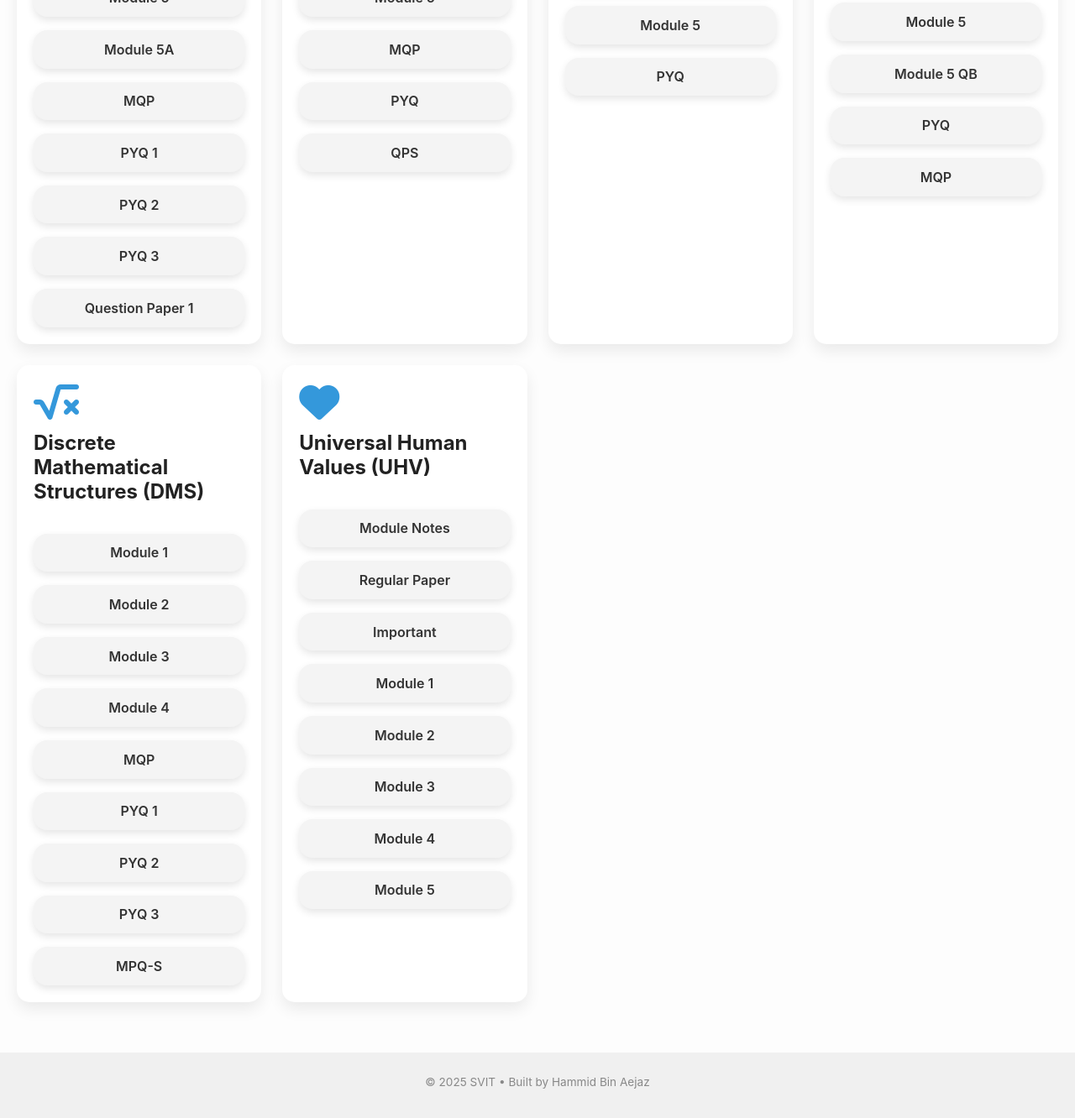
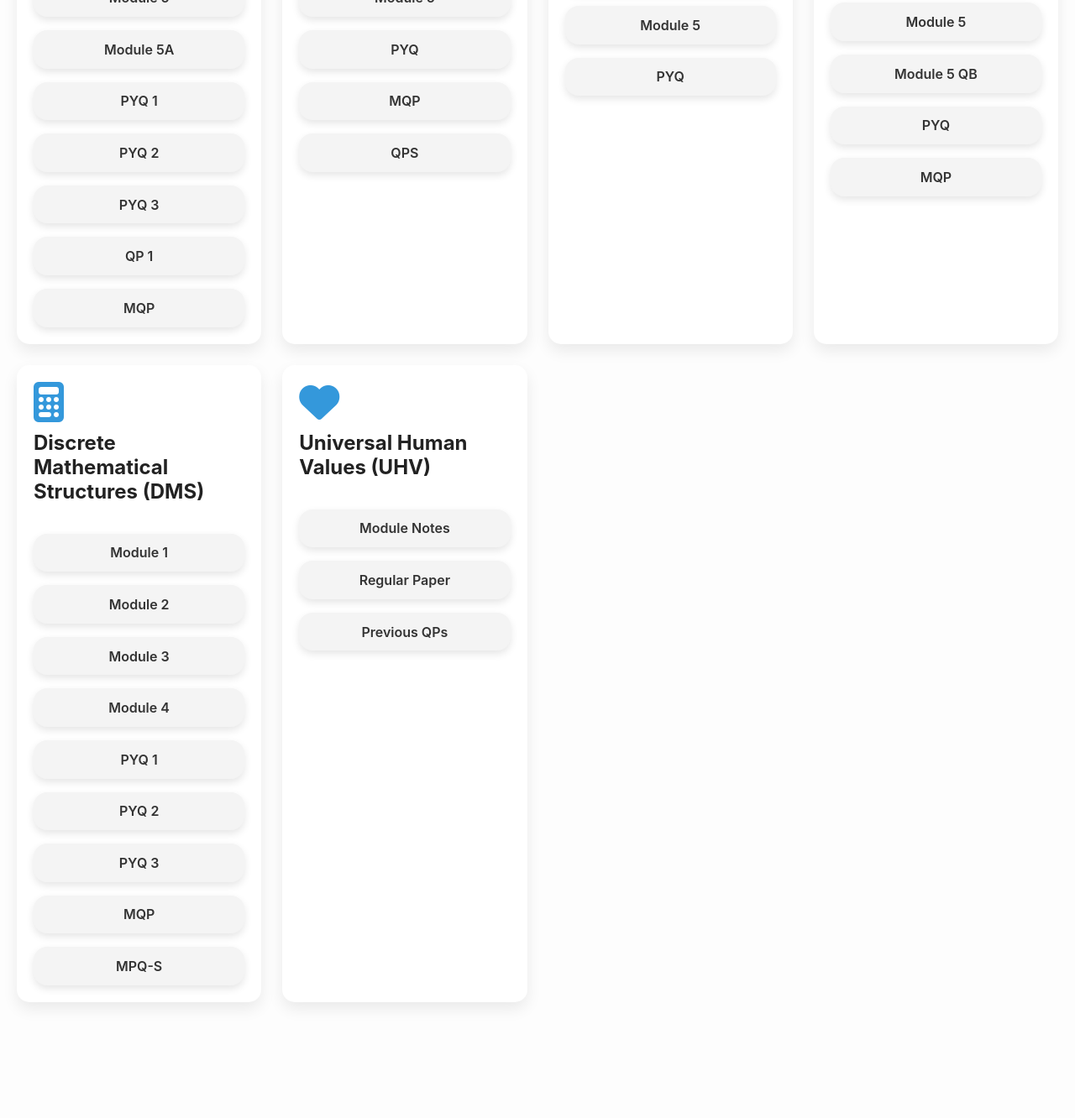
Before and after one commit to hammidbinaejaz/4TH-SEM-SVIT-NOTES, a plain HTML site: page downloads.html in a window 1280 px wide. Shown: the part 639-1971 px from the top of the page at 84% size. After the commit the page ends 1863 px from the top, so only its background shows below. Drawn offline with Linux system fonts and the light colour scheme.

Commit message:
Update downloads.html

```diff
--- a/downloads.html
+++ b/downloads.html
@@ -1,7 +1,7 @@
 <!DOCTYPE html>
 <html lang="en">
 <head>
-  <!-- Google tag (gtag.js) -->
+  <!-- Google Analytics -->
   <script async src="https://www.googletagmanager.com/gtag/js?id=G-3EXV7TVH2K"></script>
   <script>
     window.dataLayer = window.dataLayer || [];
@@ -12,11 +12,12 @@
 
   <meta charset="UTF-8" />
   <meta name="viewport" content="width=device-width, initial-scale=1.0" />
-  <title>4th-Sem Notes – Downloads</title>
+  <title>4th Semester Notes – Downloads</title>
 
+  <!-- Font Awesome -->
+  <link rel="stylesheet" href="https://cdnjs.cloudflare.com/ajax/libs/font-awesome/6.4.0/css/all.min.css"/>
+  <!-- Main CSS -->
   <link rel="stylesheet" href="style.css" />
-  <link rel="stylesheet"
-        href="https://cdnjs.cloudflare.com/ajax/libs/font-awesome/6.4.0/css/all.min.css"/>
 </head>
 <body>
 
@@ -26,7 +27,6 @@
       <h1 style="margin:0">Download 4th Semester Notes</h1>
       <p style="margin:4px 0 0 0;font-size:0.95rem;">CSE • AI &amp; ML • DS • ISE — SVIT / VTU</p>
     </div>
-
     <nav style="display:flex;gap:.75rem;align-items:center;">
       <a href="index.html" style="color:inherit;text-decoration:none;font-weight:600;">Home</a>
       <a href="downloads.html" style="color:inherit;text-decoration:none;font-weight:600;opacity:0.9;">Downloads</a>
@@ -34,8 +34,7 @@
   </div>
 
   <div class="header-actions" style="margin-top:12px;">
-    <input id="searchInput" type="text" class="search-bar"
-           placeholder="Search any module or subject…" />
+    <input id="searchInput" type="text" class="search-bar" placeholder="Search any module or subject…" />
     <button id="darkModeToggle">🌙</button>
   </div>
 </header>
@@ -48,17 +47,17 @@
       <i class="fas fa-project-diagram fa-3x"></i>
       <h2>Analysis &amp; Design of Algorithms (ADA)</h2>
       <div class="pdf-grid">
-        <a href="ADA/ADA-M1.pdf" class="pdf-card" download title="ADA Module 1">Module 1</a>
-        <a href="ADA/ADA-M2.pdf" class="pdf-card" download title="ADA Module 2">Module 2</a>
-        <a href="ADA/ADA-M3.pdf" class="pdf-card" download title="ADA Module 3">Module 3</a>
-        <a href="ADA/ADA-M4.pdf" class="pdf-card" download title="ADA Module 4">Module 4</a>
-        <a href="ADA/ADA-M5.pdf" class="pdf-card" download title="ADA Module 5">Module 5</a>
-        <a href="ADA/ADA-M5A.pdf" class="pdf-card" download title="ADA Module 5 Additional">Module 5A</a>
-        <a href="ADA/ADA-MQP.pdf" class="pdf-card" download title="ADA MQP">MQP</a>
-        <a href="ADA/ADA-PYQ1.pdf" class="pdf-card" download title="ADA PYQ 1">PYQ 1</a>
-        <a href="ADA/ADA-PYQ2.pdf" class="pdf-card" download title="ADA PYQ 2">PYQ 2</a>
-        <a href="ADA/ADA-PYQ3.pdf" class="pdf-card" download title="ADA PYQ 3">PYQ 3</a>
-        <a href="ADA/ADA-QP1.pdf" class="pdf-card" download title="ADA QP 1">Question Paper 1</a>
+        <a href="ADA/ADA-M1.pdf" class="pdf-card" download>Module 1</a>
+        <a href="ADA/ADA-M2.pdf" class="pdf-card" download>Module 2</a>
+        <a href="ADA/ADA-M3.pdf" class="pdf-card" download>Module 3</a>
+        <a href="ADA/ADA-M4.pdf" class="pdf-card" download>Module 4</a>
+        <a href="ADA/ADA-M5.pdf" class="pdf-card" download>Module 5</a>
+        <a href="ADA/ADA-M5A.pdf" class="pdf-card" download>Module 5A</a>
+        <a href="ADA/ADA-PYQ1.pdf" class="pdf-card" download>PYQ 1</a>
+        <a href="ADA/ADA-PYQ2.pdf" class="pdf-card" download>PYQ 2</a>
+        <a href="ADA/ADA-PYQ3.pdf" class="pdf-card" download>PYQ 3</a>
+        <a href="ADA/ADA-QP1.pdf" class="pdf-card" download>QP 1</a>
+        <a href="ADA/ADA-MQP.pdf" class="pdf-card" download>MQP</a>
       </div>
     </div>
 
@@ -67,14 +66,14 @@
       <i class="fas fa-robot fa-3x"></i>
       <h2>Artificial Intelligence (AI)</h2>
       <div class="pdf-grid">
-        <a href="AI/AI-M1.pdf" class="pdf-card" download title="AI Module 1">Module 1</a>
-        <a href="AI/AI-M2.pdf" class="pdf-card" download title="AI Module 2">Module 2</a>
-        <a href="AI/AI-M3.pdf" class="pdf-card" download title="AI Module 3">Module 3</a>
-        <a href="AI/AI-M4.pdf" class="pdf-card" download title="AI Module 4">Module 4</a>
-        <a href="AI/AI-M5.pdf" class="pdf-card" download title="AI Module 5">Module 5</a>
-        <a href="AI/AI-MQP.pdf" class="pdf-card" download title="AI MQP">MQP</a>
-        <a href="AI/AI-PYQ.pdf" class="pdf-card" download title="AI PYQ">PYQ</a>
-        <a href="AI/AI-QPS.pdf" class="pdf-card" download title="AI QPS">QPS</a>
+        <a href="AI/AI-M1.pdf" class="pdf-card" download>Module 1</a>
+        <a href="AI/AI-M2.pdf" class="pdf-card" download>Module 2</a>
+        <a href="AI/AI-M3.pdf" class="pdf-card" download>Module 3</a>
+        <a href="AI/AI-M4.pdf" class="pdf-card" download>Module 4</a>
+        <a href="AI/AI-M5.pdf" class="pdf-card" download>Module 5</a>
+        <a href="AI/AI-PYQ.pdf" class="pdf-card" download>PYQ</a>
+        <a href="AI/AI-MQP.pdf" class="pdf-card" download>MQP</a>
+        <a href="AI/AI-QPS.pdf" class="pdf-card" download>QPS</a>
       </div>
     </div>
 
@@ -83,13 +82,13 @@
       <i class="fas fa-dna fa-3x"></i>
       <h2>Biology for Engineers</h2>
       <div class="pdf-grid">
-        <a href="BIOLOGY/BIO-IMP-QS.pdf" class="pdf-card" download title="Important Questions">Important Questions</a>
-        <a href="BIOLOGY/BIO-M1.pdf" class="pdf-card" download title="Biology Module 1">Module 1</a>
-        <a href="BIOLOGY/BIO-M2.pdf" class="pdf-card" download title="Biology Module 2">Module 2</a>
-        <a href="BIOLOGY/BIO-M3.pdf" class="pdf-card" download title="Biology Module 3">Module 3</a>
-        <a href="BIOLOGY/BIO-M4.pdf" class="pdf-card" download title="Biology Module 4">Module 4</a>
-        <a href="BIOLOGY/BIO-M5.pdf" class="pdf-card" download title="Biology Module 5">Module 5</a>
-        <a href="BIOLOGY/BIO-PYQ.pdf" class="pdf-card" download title="Biology PYQ">PYQ</a>
+        <a href="BIOLOGY/BIO-IMP-QS.pdf" class="pdf-card" download>Important Questions</a>
+        <a href="BIOLOGY/BIO-M1.pdf" class="pdf-card" download>Module 1</a>
+        <a href="BIOLOGY/BIO-M2.pdf" class="pdf-card" download>Module 2</a>
+        <a href="BIOLOGY/BIO-M3.pdf" class="pdf-card" download>Module 3</a>
+        <a href="BIOLOGY/BIO-M4.pdf" class="pdf-card" download>Module 4</a>
+        <a href="BIOLOGY/BIO-M5.pdf" class="pdf-card" download>Module 5</a>
+        <a href="BIOLOGY/BIO-PYQ.pdf" class="pdf-card" download>PYQ</a>
       </div>
     </div>
 
@@ -98,31 +97,31 @@
       <i class="fas fa-database fa-3x"></i>
       <h2>Database Management Systems (DBMS)</h2>
       <div class="pdf-grid">
-        <a href="DBMS/DBMS-M1.pdf" class="pdf-card" download title="DBMS Module 1">Module 1</a>
-        <a href="DBMS/DBMS-M2.pdf" class="pdf-card" download title="DBMS Module 2">Module 2</a>
-        <a href="DBMS/DBMS-M3.pdf" class="pdf-card" download title="DBMS Module 3">Module 3</a>
-        <a href="DBMS/DBMS-M4.pdf" class="pdf-card" download title="DBMS Module 4">Module 4</a>
-        <a href="DBMS/DBMS-M5.pdf" class="pdf-card" download title="DBMS Module 5">Module 5</a>
-        <a href="DBMS/DBMS-M5-QB.pdf" class="pdf-card" download title="DBMS Module 5 Question Bank">Module 5 QB</a>
-        <a href="DBMS/DBMS-PYQ.pdf" class="pdf-card" download title="DBMS PYQ">PYQ</a>
-        <a href="DBMS/DBMS-MQP.pdf" class="pdf-card" download title="DBMS MQP">MQP</a>
+        <a href="DBMS/DBMS-M1.pdf" class="pdf-card" download>Module 1</a>
+        <a href="DBMS/DBMS-M2.pdf" class="pdf-card" download>Module 2</a>
+        <a href="DBMS/DBMS-M3.pdf" class="pdf-card" download>Module 3</a>
+        <a href="DBMS/DBMS-M4.pdf" class="pdf-card" download>Module 4</a>
+        <a href="DBMS/DBMS-M5.pdf" class="pdf-card" download>Module 5</a>
+        <a href="DBMS/DBMS-M5-QB.pdf" class="pdf-card" download>Module 5 QB</a>
+        <a href="DBMS/DBMS-PYQ.pdf" class="pdf-card" download>PYQ</a>
+        <a href="DBMS/DBMS-MQP.pdf" class="pdf-card" download>MQP</a>
       </div>
     </div>
 
     <!-- DMS -->
     <div class="card">
-      <i class="fas fa-square-root-alt fa-3x"></i>
+      <i class="fas fa-calculator fa-3x"></i>
       <h2>Discrete Mathematical Structures (DMS)</h2>
       <div class="pdf-grid">
-        <a href="DMS/DMS-M1.pdf" class="pdf-card" download title="DMS Module 1">Module 1</a>
-        <a href="DMS/DMS-M2.pdf" class="pdf-card" download title="DMS Module 2">Module 2</a>
-        <a href="DMS/DMS-M3.pdf" class="pdf-card" download title="DMS Module 3">Module 3</a>
-        <a href="DMS/DMS-M4.pdf" class="pdf-card" download title="DMS Module 4">Module 4</a>
-        <a href="DMS/DMS-MQP.pdf" class="pdf-card" download title="DMS MQP">MQP</a>
-        <a href="DMS/DMS-PYQ.pdf" class="pdf-card" download title="DMS PYQ 1">PYQ 1</a>
-        <a href="DMS/DMS-PYQ2.pdf" class="pdf-card" download title="DMS PYQ 2">PYQ 2</a>
-        <a href="DMS/DMS-PYQ3.pdf" class="pdf-card" download title="DMS PYQ 3">PYQ 3</a>
-        <a href="DMS/DMS-MPQ-S.pdf" class="pdf-card" download title="DMS MPQ-S">MPQ-S</a>
+        <a href="DMS/DMS-M1.pdf" class="pdf-card" download>Module 1</a>
+        <a href="DMS/DMS-M2.pdf" class="pdf-card" download>Module 2</a>
+        <a href="DMS/DMS-M3.pdf" class="pdf-card" download>Module 3</a>
+        <a href="DMS/DMS-M4.pdf" class="pdf-card" download>Module 4</a>
+        <a href="DMS/DMS-PYQ.pdf" class="pdf-card" download>PYQ 1</a>
+        <a href="DMS/DMS-PYQ2.pdf" class="pdf-card" download>PYQ 2</a>
+        <a href="DMS/DMS-PYQ3.pdf" class="pdf-card" download>PYQ 3</a>
+        <a href="DMS/DMS-MQP.pdf" class="pdf-card" download>MQP</a>
+        <a href="DMS/DMS-MPQ-S.pdf" class="pdf-card" download>MPQ-S</a>
       </div>
     </div>
 
@@ -131,62 +130,33 @@
       <i class="fas fa-heart fa-3x"></i>
       <h2>Universal Human Values (UHV)</h2>
       <div class="pdf-grid">
-        <a href="UHV/BUHK408.pdf" class="pdf-card" download title="UHV Module Notes">Module Notes</a>
-        <a href="UHV/BUHK408-regular-paper.pdf" class="pdf-card" download title="UHV Regular Paper">Regular Paper</a>
-        <a href="UHV/UHV-IMP.pdf" class="pdf-card" download title="UHV Important">Important</a>
-        <a href="UHV/UHV-MOD-1.pdf" class="pdf-card" download title="UHV Module 1">Module 1</a>
-        <a href="UHV/UHV-MOD-2.pdf" class="pdf-card" download title="UHV Module 2">Module 2</a>
-        <a href="UHV/UHV-MOD-3.pdf" class="pdf-card" download title="UHV Module 3">Module 3</a>
-        <a href="UHV/UHV-MOD-4.pdf" class="pdf-card" download title="UHV Module 4">Module 4</a>
-        <a href="UHV/UHV-MOD-5.pdf" class="pdf-card" download title="UHV Module 5">Module 5</a>
+        <a href="UHV/BUHK408.pdf" class="pdf-card" download>Module Notes</a>
+        <a href="UHV/BUHK408-regular-paper.pdf" class="pdf-card" download>Regular Paper</a>
+        <a href="UHV/BUHK408-previous-QP.pdf" class="pdf-card" download>Previous QPs</a>
       </div>
     </div>
 
   </section>
 </main>
 
-<footer>
-  <p style="text-align:center;margin:12px 0 20px 0;">&copy; 2025 SVIT • Built by Hammid Bin Aejaz</p>
-</footer>
-
 <script>
-  // Dark mode
-  const toggle = document.getElementById('darkModeToggle');
-  toggle.addEventListener('click', () => {
+  // Dark Mode
+  const darkModeBtn = document.getElementById('darkModeToggle');
+  darkModeBtn.addEventListener('click', () => {
     document.body.classList.toggle('dark-mode');
-    toggle.textContent = document.body.classList.contains('dark-mode') ? '☀️' : '🌙';
   });
 
-  // Search filter
+  // Search
   const searchInput = document.getElementById('searchInput');
   const pdfCards = document.querySelectorAll('.pdf-card');
 
   searchInput.addEventListener('input', () => {
-    const val = searchInput.value.trim().toLowerCase();
-    let anyVisible = false;
+    const filter = searchInput.value.toLowerCase();
     pdfCards.forEach(card => {
-      const text = card.textContent.toLowerCase();
-      if (val === '' || text.includes(val)) {
-        card.style.display = '';
-        anyVisible = true;
-      } else {
-        card.style.display = 'none';
-      }
+      card.style.display = card.textContent.toLowerCase().includes(filter) ? 'inline-block' : 'none';
     });
-
-    // Optional: show "no results" message
-    let noMsg = document.getElementById('noResultsMsg');
-    if (!noMsg) {
-      noMsg = document.createElement('div');
-      noMsg.id = 'noResultsMsg';
-      noMsg.style.margin = '1rem';
-      noMsg.style.fontStyle = 'italic';
-      noMsg.style.color = 'var(--muted, #666)';
-      noMsg.textContent = 'No PDFs match your search.';
-      document.querySelector('.subjects').appendChild(noMsg);
-    }
-    noMsg.style.display = anyVisible ? 'none' : '';
   });
 </script>
+
 </body>
 </html>
```
